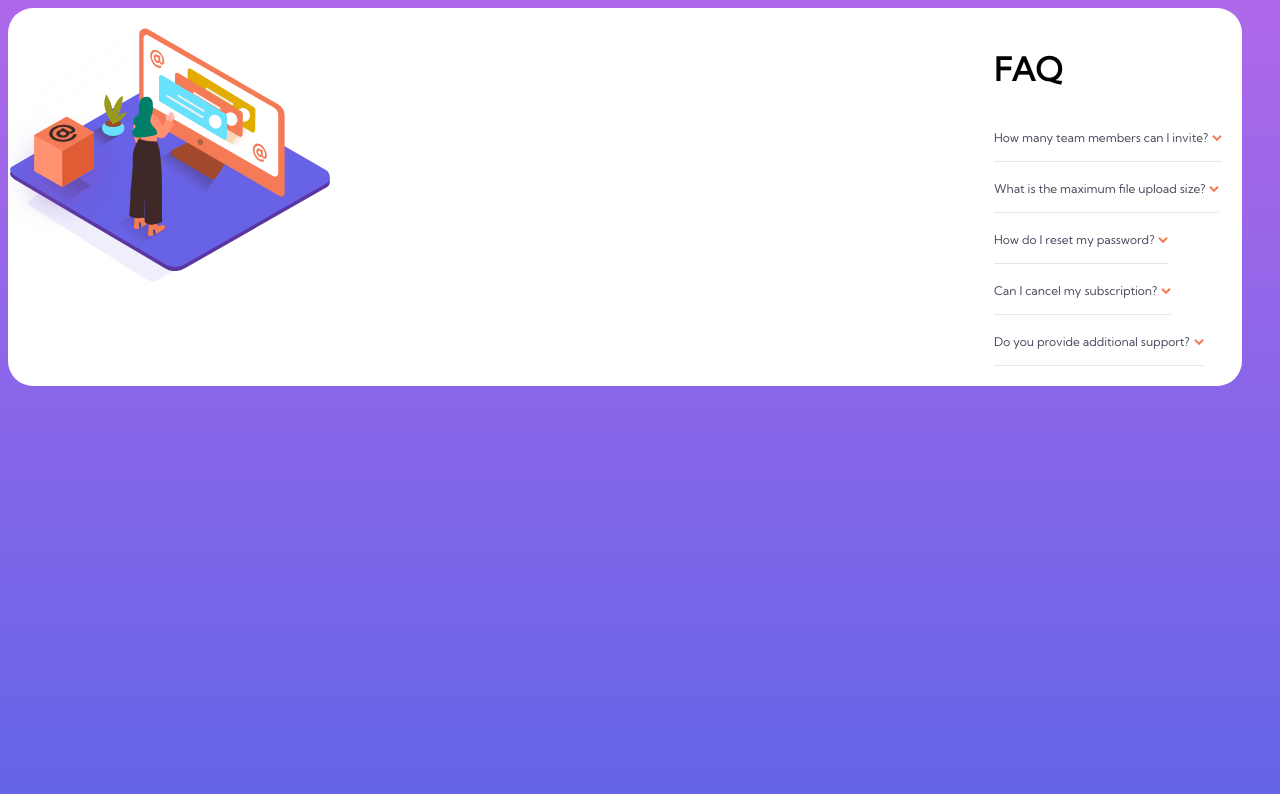
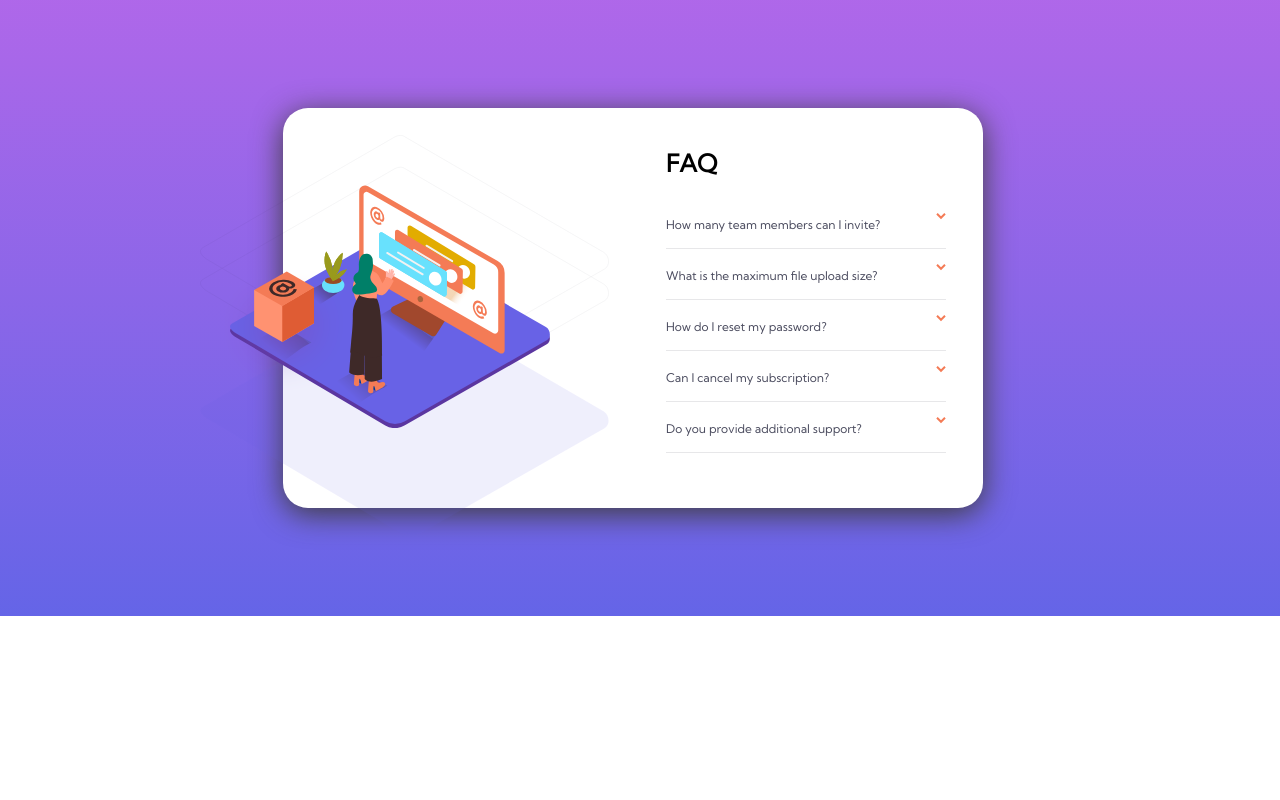
Before and after one commit to NyraO/FAQ-component, a plain HTML site: page index.html in a window 1280 px wide. Drawn offline with Linux system fonts and the light colour scheme.

Commit message:
some javascript added

```diff
--- a/index.html
+++ b/index.html
@@ -1,11 +1,15 @@
 <!DOCTYPE html>
 <html lang="en">
     <head>
-        <title>FAQ component</title>
+        <title>FAQ1 component</title>
         <link rel="stylesheet" href="./style.css"/>
         <link rel="stylesheet" href="https://fonts.googleapis.com/css?family=Kumbh+Sans">
     </head>
     <body>
+        <div></div>
+        <div></div>
+        <div></div>
+        <div></div>
         <div class="accordion-container">
             <div class="illustration">
                 <img id="patter-img" src="./images/bg-pattern-desktop.svg" alt="random-patter"/>
@@ -13,28 +17,31 @@
                 <img id ="box-img" src="./images/illustration-box-desktop.svg" alt="illustration-box-desktop"/>
             </div>
             <div>
-                <h1>FAQ</h1>
-                <div class="que-container">
-                    <p>How many team members can I invite?</p>
+                <h2>FAQ</h2>
+                <div id="que-container" onclick="accordion.arrow_down()">
+                    <p id="first">How many team members can I invite?</p>
                     <img id="arrow" src="./images/icon-arrow-down.svg" alt="arrow-down-icon"/>
                 </div>
-              <div class="que-container">
+              <div id="que-container" onclick="accordion.arrow_down()">
                 <p>What is the maximum file upload size?</p>
                 <img id="arrow" src="./images/icon-arrow-down.svg" alt="arrow-down-icon"/>
               </div>
-              <div class="que-container">
+              <div id="que-container" onclick="accordion.arrow_down()">
                 <p>How do I reset my password?</p>
                 <img id="arrow" src="./images/icon-arrow-down.svg" alt="arrow-down-icon"/>
               </div>
-              <div class="que-container">
+              <div id="que-container" onclick="accordion.arrow_down()">
                 <p>Can I cancel my subscription?</p>
                 <img id="arrow" src="./images/icon-arrow-down.svg" alt="arrow-down-icon"/>
               </div>
-              <div class="que-container">
+              <div id="que-container" onclick="accordion.arrow_down()">
                 <p>Do you provide additional support?</p>
                 <img id="arrow" src="./images/icon-arrow-down.svg" alt="arrow-down-icon"/>
               </div>
             </div>
-            </div>
+        </div>
+        <div>
+        </div>
+        <script src="./myScript.js"></script>
     </body>
 </html>
--- a/myScript.js
+++ b/myScript.js
@@ -0,0 +1,26 @@
+
+class Accordion{
+    toggle=false;
+        arrow_down(){
+        this.toggle=!this.toggle;
+        this.toggle?this.show_answer():this.hide_answer();
+        }
+        show_answer(){
+            const element=document.getElementById("que-container");
+            const downArrow=document.getElementById("arrow");
+            const para = document.createElement("p");
+            para.id='new-paragraph';
+            para.style.display="block";
+            const node = document.createTextNode("There are no limitations on the number of people to invite.");
+            para.appendChild(node);
+            element.appendChild(para);
+            downArrow.style.transform="rotate(180deg)";
+        }
+        hide_answer(){
+            const newElement = document.getElementById('new-paragraph');
+            newElement.remove();
+            const downArrow=document.getElementById("arrow");
+            downArrow.style.transform="rotate(360deg)";
+        }
+}
+ accordion= new Accordion();
--- a/style.css
+++ b/style.css
@@ -1,43 +1,62 @@
 .accordion-container{
     background-color: white;
-    display: inline-flex;
+    display:inline-flex;
     padding:20px;
     border-radius: 25px;
+    box-shadow: 0px 6px 30px hsl(0, 2%, 24%);
 }
-.que-container{
+#que-container{
     border-bottom:solid;
     border-width: 1px;
     border-color: hsl(240, 5%, 91%);
     padding: 15px 0px;
-    width: fit-content;
+    width: 280px;
     background-color: white;
 }
+.illustration{
+    width:55%;
+}
 #patter-img{
-    width:25%;
-    height: 75%;
+    width:max-content;
+    position:absolute;
+    top:135px;
+    left:200px;
+    height:400px;
 }
 #box-img{
     width: 10%;
     position: absolute;
-    top: 115px;
-    left: 0px;
+    top:270px;
+    left:220px;
 }
 #woman-img{
-    z-index: 5px;
+    overflow-x: hidden;
     position: absolute;
     width: 25%;
-    left:10px;
+    top:185px;
+    left:230px;
 }
-
+#arrow{
+    float: right;
+}
+h2{
+    font-weight: bolder;
+}
 p{
-    text-align: left;
     display:inline;
     font-size: 12px;
     color:hsl(237, 12%, 33%);
+}
+
+p:hover{
+    color:hsl(14, 88%, 65%);
+    cursor: pointer;
 }
 body{
     font-family:'Kumbh Sans', Helvetica, sans-serif;
     background: linear-gradient(hsl(273, 75%, 66%),hsl(240, 73%, 65%));
     background-repeat: no-repeat;
-    height: 97.25vh;
+    display:grid;
+    grid-template-rows: 100px 400px 100px;
+    grid-template-columns: 275px 700px 275px;
 }
--- a/try.css
+++ /dev/null
@@ -1,56 +0,0 @@
-.accordion-container{
-    background-color: white;
-    display:inline-flex;
-    padding:20px;
-    border-radius: 25px;
-    box-shadow: 0px 6px 30px hsl(0, 2%, 24%);
-}
-.que-container{
-    border-bottom:solid;
-    border-width: 1px;
-    border-color: hsl(240, 5%, 91%);
-    padding: 15px 0px;
-    width: fit-content;
-    background-color: white;
-}
-.illustration{
-    width:55%;
-}
-#patter-img{
-    width:max-content;
-    position:absolute;
-    top:135px;
-    left:200px;
-    height:400px;
-}
-#box-img{
-    width: 10%;
-    position: absolute;
-    top:270px;
-    left:220px;
-}
-#woman-img{
-    z-index: 0px;
-    position: absolute;
-    width: 25%;
-    top:185px;
-    left:230px;
-}
-h2{
-    font-weight: bolder;
-}
-p{
-    text-align: left;
-    display:inline;
-    font-size: 12px;
-    color:hsl(237, 12%, 33%);
-}
-body{
-    font-family:'Kumbh Sans', Helvetica, sans-serif;
-    background: linear-gradient(hsl(273, 75%, 66%),hsl(240, 73%, 65%));
-    background-repeat: no-repeat;
-    height: 97.25vh;
-    display:grid;
-    grid-template-rows: 100px 400px 100px;
-    grid-template-columns: 275px 700px 275px;
-}
```
Also changed, not shown: try.html (deleted, +0 -46 lines).
